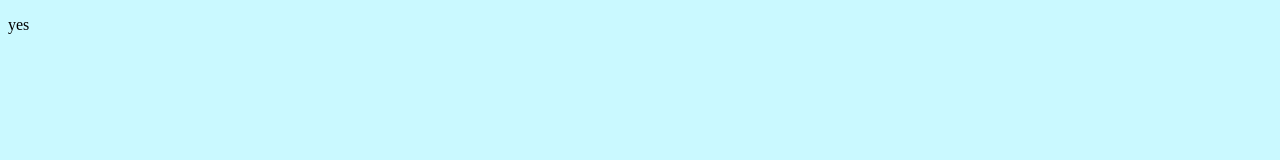
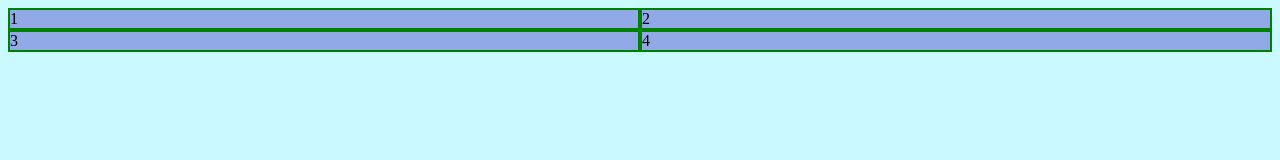
Before and after one commit to liuTeacherA/testtest, a plain HTML site: page index.html in a window 1280 px wide. Drawn offline with Linux system fonts and the light colour scheme.

Commit message:
make a table

```diff
--- a/index.html
+++ b/index.html
@@ -8,7 +8,12 @@
     <link rel="stylesheet" href="style.css">
 </head>
 <body>
-    <p>yes</p>
+    <div class="container">
+        <div class="item">1</div>
+        <div class="item">2</div>
+        <div class="item">3</div>
+        <div class="item">4</div>
+    </div>
 
 </body>
 </html>
--- a/style.css
+++ b/style.css
@@ -1,3 +1,16 @@
 body {
     background-color: #CAF9FF;
 }
+
+.container {
+    display : grid;
+    grid-template-columns: 1fr 1fr;
+}
+
+.container > .item {
+    background-color: #92A9E8;
+}
+
+.item {
+    border: 2px solid green;
+}
```
